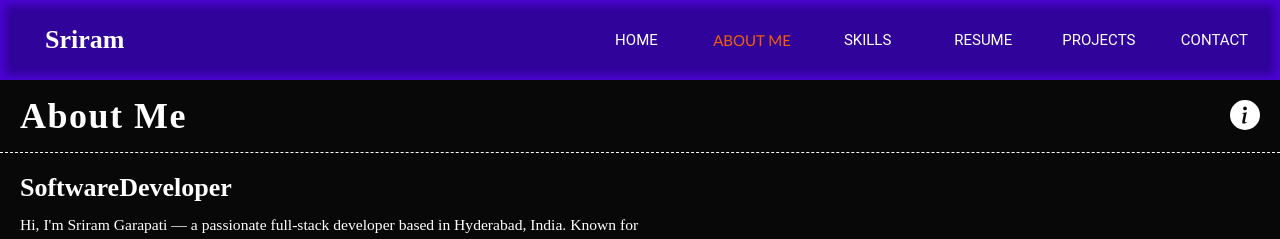
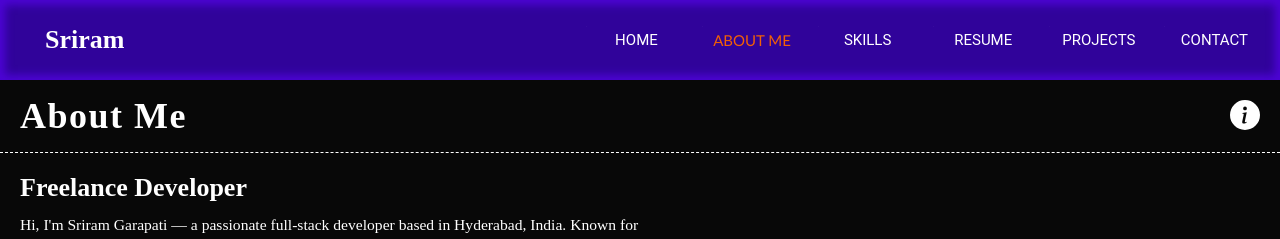
Before and after one commit to dev-react009/freelance-portfolio, a React (Create React App) app: page /About in a window 1280 px wide. Shown: the top 239 px of the page. Built offline with nearby package versions, Linux system fonts and the light colour scheme; a web font is replaced by a local one.

Commit message:
chnages in About

```diff
--- a/src/Components/About/About.js
+++ b/src/Components/About/About.js
@@ -58,7 +58,7 @@ const About = () => {
               transform: "translateX(0px)",
             }}
           > */}
-            <h3>SoftwareDeveloper</h3>
+            <h3>Freelance Developer</h3>
             <p>{Summary}</p>
           {/* </Animate> */}
 
```
